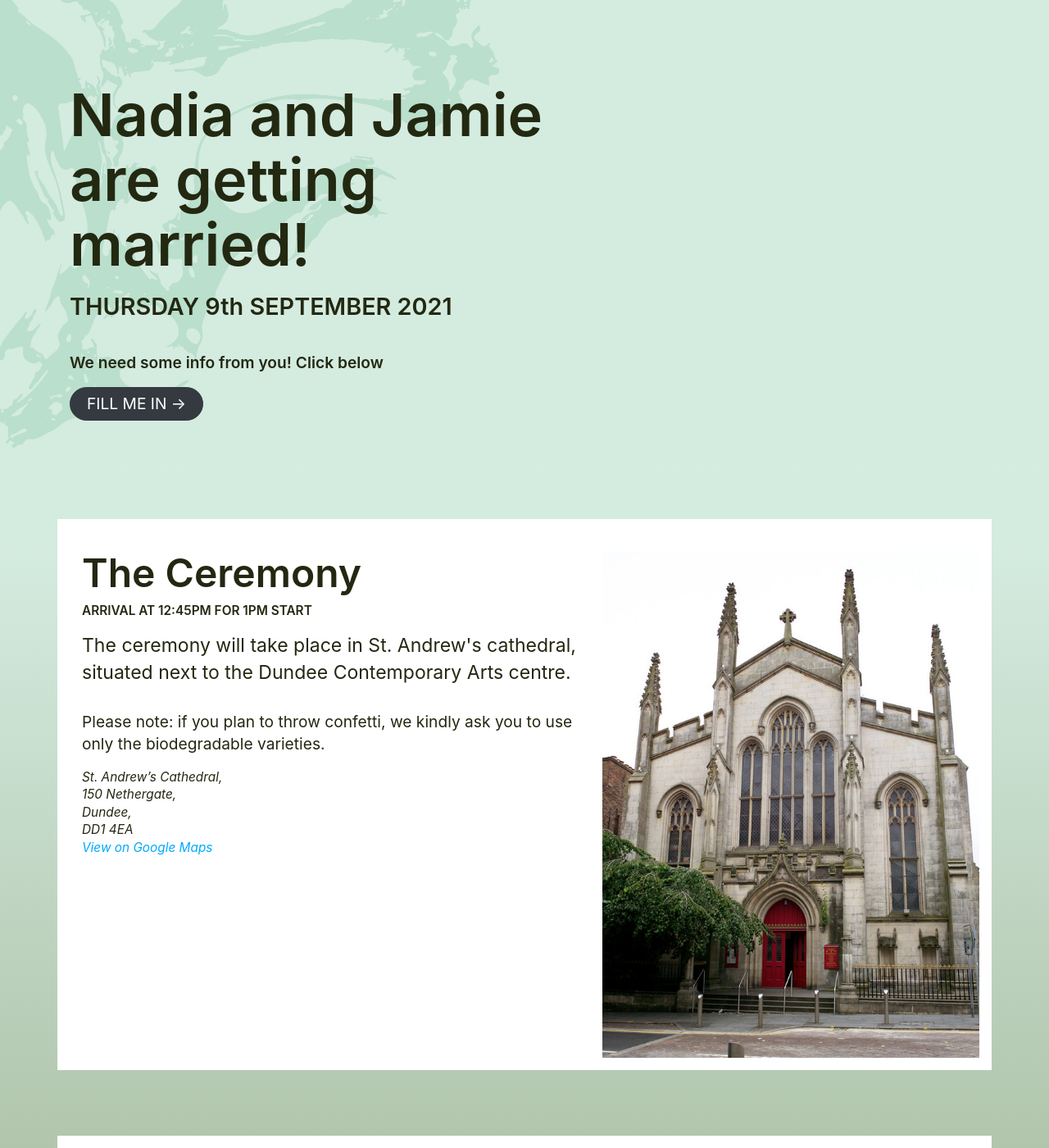
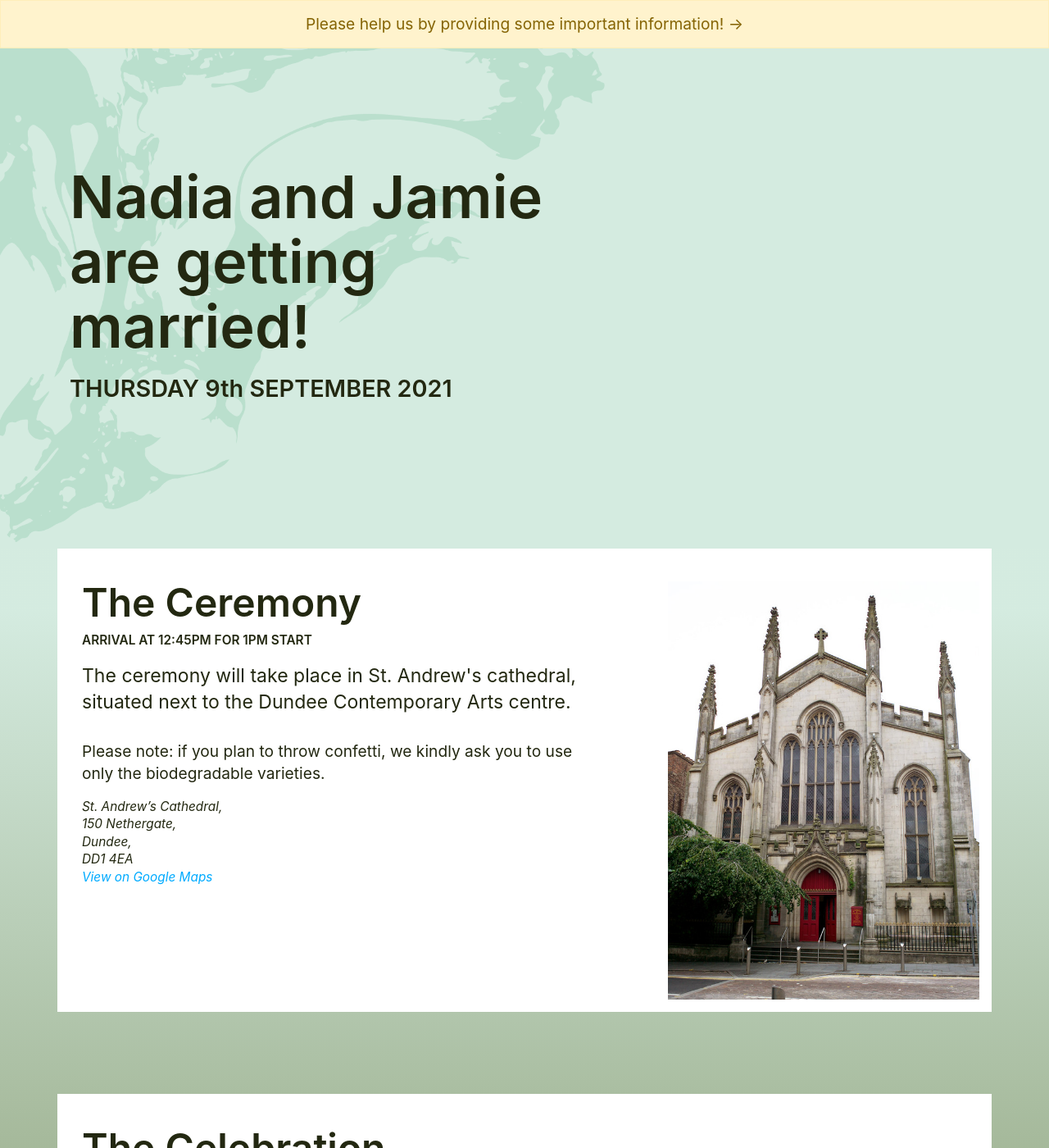
Before and after one commit to JamieRobertson/nadia-jamie, a Jekyll site: the page built from index.html, in a window 1280 px wide and 1400 px high. Shown: the whole window at 82% size. Built offline with Jekyll 4.4.1, drawn with Linux system fonts in a browser that asks for light colours; nearby versions of some CDN libraries; some web fonts are replaced; some of the changed text lies outside the part shown.

Commit message:
content edits : taxis + wording + link to questionnaire

```diff
--- a/_sass/_base.sass
+++ b/_sass/_base.sass
@@ -27,7 +27,7 @@
 // @import "./bootstrap-4.3.1/pagination"
 // @import "./bootstrap-4.3.1/badge"
 // @import "./bootstrap-4.3.1/jumbotron"
-// @import "./bootstrap-4.3.1/alert"
+@import "./bootstrap-4.3.1/alert"
 // @import "./bootstrap-4.3.1/progress"
 // @import "./bootstrap-4.3.1/media"
 @import "./bootstrap-4.3.1/list-group"
@@ -80,6 +80,15 @@
     background-position: left top
     background-size: auto 100%
     background-repeat: no-repeat
+    // @include media-breakpoint-up(md)
+    //     background-position: left 60px
+
+.sticky-header
+    @include media-breakpoint-up(md)
+        position: fixed
+        width: 100%
+        height: 60px
+        z-index: $zindex-fixed
 
 
 // .display-4
@@ -90,6 +99,12 @@
     background: -moz-linear-gradient(180deg, $mint 5%, $olive-grass 100%)
     background: -webkit-linear-gradient(180deg, $mint 5%, $olive-grass 100%)
     background: linear-gradient(180deg, $mint 5%, $olive-grass 100%)
+
+
+.bg-white-olive-gradient
+    background: -moz-linear-gradient(180deg, white 50%, $olive-grass 100%)
+    background: -webkit-linear-gradient(180deg, white 50%, $olive-grass 100%)
+    background: linear-gradient(180deg, white 50%, $olive-grass 100%)
 
 
 .bg-cream
@@ -104,9 +119,9 @@
     background-color: $pink-dark
 
 
-// .bg-olive
-//     background-color: $olive-dark
-//     color: $mint
+.bg-olive
+    background-color: $olive-grass
+    color: lighten($mint, 5%)
 
 
 .bg-cathedral, .bg-guardswell
@@ -149,6 +164,7 @@
     opacity: 1
     transition: opacity 0.3s
 
+
 .text-amendment
     display: inline-block
     background-image: url('/static/img/amendment.png')
@@ -161,3 +177,11 @@
         vertical-align: top
         display: inline-block
         transform: rotate(-10deg)
+
+
+.anchor-link
+    margin-top: -160px
+    margin-bottom: 160px
+    //::after
+    // content: ""
+    // display: block
--- a/_sass/_custom_variables.scss
+++ b/_sass/_custom_variables.scss
@@ -142,7 +142,7 @@
   60:  ((60 / $default-browser-rem-value) * 1rem),
   80:  ((80 / $default-browser-rem-value) * 1rem),
   100: ((100 / $default-browser-rem-value) * 1rem),
-  120: ((120 / $default-browser-rem-value) * 1rem)
+  120: ((160 / $default-browser-rem-value) * 1rem)  // 120px -> 160px
 );
 
 
--- a/index.html
+++ b/index.html
@@ -1,26 +1,31 @@
 ---
 layout: default
-body_class: bg-cream
 title: "Nadia and Jamie are getting married!"
 ---
 
-<div class="bg-header">
+<a href="{{ site.survey_url }}" target="_blank" class="sticky-header d-block text-decoration-none">
+    <div class="alert alert-warning text-center rounded-0 mb-0 p-0">
+        <div class="container-fluid py-15">
+            <p class="m-0 d-inline">Please help us by providing some important information! &rarr;</p>
+        </div>
+    </div>
+</a>
+
+<div class="bg-header py-40 pb-md-80">
     <section class="container">
-        <div class="row pt-100 pb-120 pb-md-0">
+        <div class="row py-120 pb-md-60">
             <div class="col-12 col-md-10 col-lg-7">
                 <h1 class="display-3 mb-20">Nadia and Jamie are getting married!</h1>
                 <p class="font-weight-bold">
                     <span class="text-uppercase h4 d-block mb-40">Thursday 9<span class="text-lowercase">th</span> September 2021</span>
                 </p>
-                <p class="font-weight-bold">We need some info from you! Click below</p>
-                <a href="{{ site.survey_url }}" target="_blank" class="btn btn-dark rounded-pill text-uppercase px-20 mb-40">Fill me in &rarr;</a>
             </div>
         </div>
     </section>
 </div>
 
 <section class="bg-olive-gradient">
-    <section class="container pt-sm-40 pt-md-80 pb-sm-40 pt-40 pb-md-40">
+    <section class="container pb-sm-40 pb-md-120">
 
         <div class="row pt-40 bg-white">
             <div class="col-md-12 col-lg-7 px-md-30 pb-30 pb-lg-40">
@@ -44,18 +49,15 @@
                 </p>
             </div>
             <div class="col-md-12 col-lg-5 px-0 d-lg-flex align-self-lg-stretch align-items-lg-end">
-                <div class="mb-xl-15 mr-xl-15">
-                    <img src="/static/img/dundee-cathedral-outside.jpg" class="d-block w-100 h-auto">
+                <div class="mb-xl-15 mr-xl-15 ml-md-auto">
+                    <img src="/static/img/dundee-cathedral-outside.jpg" class="d-block w-100 h-auto" style="max-width: 380px;">
                 </div>
             </div>
         </div>
 
-        <div class="row bg-white pt-40 mt-40 mt-md-80">
+        <div class="row bg-white pt-40 mt-40 mt-md-100">
             <div class="col-12 px-md-30">
                 <h2 class="h1">The Celebration</h2>
-                <p class="text-uppercase font-weight-bold small">
-                    Arrival at 12:45pm for 1pm start
-                </p>
                 <p class="text-lg">
                     The celebration will be at <a href="https://www.instagram.com/guardswellfarm/" target="_blank">Guardswell Farm</a> &ndash; <br class="d-none d-lg-block"> a 150 acre grassland farm, with panoramic views across Perthshire.
                 </p>
@@ -91,10 +92,12 @@
             </div>
         </div>
     </section>
+</section>
 
-    <section class="container pt-sm-40 pt-md-80 pb-sm-40 pt-40 pb-md-120">
-        <div class="row align-items-center bg-white">
-            <div class="col-md-12 col-lg-7 py-30 p-md-30 pb-lg-40 pt-lg-15">
+
+<section class="container">
+    <div class="row align-items-center py-120">
+        <div class="col-md-12 col-lg-7">
             <h4>Dress code</h4>
             <p>
                 Scottish summer wedding, with suits or kilts for the men. Wear whatever makes you feel happy and comfortable.
@@ -106,24 +109,23 @@
             </p>
 
             <p>
-                    There will be a vegetarian or a meaty option, so please <a href="{{ site.survey_url }}" target="_blank">let us know using ths form</a> which one you prefer.
-                    <span class="font-weight-bold">If you have any specific allergies or dietary requirements that we should be aware of please also let us know using <a href="{{ site.survey_url }}" target="_blank">the same form</a>.</span>
+                Please fill in your dietary requirements <a href="{{ site.survey_url }}" target="_blank">on this form</a>.
             </p>
         </div>
-            <div class="col-md-12 col-lg-5 px-0 d-lg-flex align-self-lg-stretch">
-                <div class="d-block d-md-none overflow-hidden" style="height: 320px;">
+        <div class="col-md-12 col-lg-5 d-lg-flex align-self-lg-stretch">
+            <div class="d-block d-lg-none overflow-hidden" style="height: 320px;">
                 <img src="/static/img/guardswell-4.png" class="d-block w-100 h-auto">
             </div>
-                <div class="d-none d-md-block">
-                    <img src="/static/img/guardswell-4.png" class="d-block w-100 h-auto">
+            <div class="d-none d-lg-block ml-auto">
+                <img src="/static/img/guardswell-4.png" style="max-width: 400px;" class="d-block w-100 h-auto">
             </div>
         </div>
     </div>
 </section>
-</section>
 
 
-<div class="bg-white">
+<div class="bg-olive p-5"></div>
+
 <section class="container">
     <div class="row py-120">
         <div class="col-12">
@@ -137,14 +139,12 @@
                 <b>Dundee airport</b>: <br>
                 Fly direct from London City Airport on Loganair.
             </p>
-
             <p>
                 <b>Glasgow airport</b>: <br>
                 Fly direct from London Stansted, Gatwick or Heathrow.
                 <br>
                 <em>Distance by car from Glasgow airport to Dundee: 150km (approx 1 hr 40 mins)</em>
             </p>
-
             <p>
                 <b>Edinburgh airport</b>: <br>
                 Best option for guests from Sweden, Served by Norwegian &amp; SAS. Many flight options from London &amp; other international destinations.
@@ -152,26 +152,47 @@
                 <em>Distance by car from Edinburgh airport to Dundee: 98km (approx 1 hr 10 mins)</em>
             </p>
 
+            <br>
+
             <h4>Trains &amp; buses</h4>
             <p>
                 There are trains to Dundee and Perth from London King’s Cross.
                 <br>
                 There are regular train and bus services to Perth and Dundee from both Edinburgh and Glasgow.
             </p>
+
+            <br>
+
+            <div id="local-taxis" class="anchor-link"></div>
+
+            <h4>Local taxis</h4>
+            <p>Taxis recommended by Guardswell Farm:</p>
+            <ul>
+                <li>Errol Taxi: 07534300285 / 01821670345</li>
+                <li>Carse Shuttle: 01828686666</li>
+                <li>Inchture Travel: 07814626300</li>
+                <li>Perth Private Hire: 01738592468</li>
+                <li>Perth Radio Taxis: 07879331126</li>
+                <li>Thistle Taxis Perth: 01738441122</li>
+                <li>A&B Taxis Perth: 01738622221</li>
+                <li>Tay Taxis Dundee: 01382450450</li>
+                <li>Dundee Taxis: 01382500555</li>
+            </ul>
         </div>
     </div>
 </section>
-</div>
+
+
+<div class="bg-olive p-5"></div>
 
 
 <section class="container">
     <div class="row py-120">
         <div class="col-12 col-md-8">
             <h3>Accommodation</h3>
-            <p>
+            <p class="font-italic">
                 We recommend staying in Dundee, Perth or in an AirBnB in the surrounding area.
-                <!-- We will advise on transport options nearer to the wedding date. <br> --> <br>
-                <em>Please mention Guardswell Farm when booking the options below.</em>
+                <br>Please mention Guardswell Farm when booking the options below.
             </p>
 
             <br>
@@ -248,7 +269,10 @@
 </section>
 
 
-<div class="bg-white">
+<div class="bg-olive p-5"></div>
+
+
+<div class="bg-white-olive-gradient">
     <section class="container">
         <div class="row py-120">
             <div class="col-12 col-md-8">
@@ -261,6 +285,8 @@
                 </p>
                 <div class="py-30"></div>
 
+
+                <!--
                 <h3>Gift List</h3>
                 <p>
                     We don't expect a wedding gift but if you would like to give us something, we have made a gift list where you can also make a contribution to our honeymoon or make a donation to selected charities.
@@ -269,21 +295,21 @@
                     <a href="{{ site.gift_list_url }}" target="_blank">See our gift list here &rarr;</a>
                 </p>
                 <div class="py-30"></div>
+                -->
 
                 <h3>Day after drinks</h3>
                 <p>
                     Let's continue the party! Join us the day after from 12:30 at <a href="{{site.cairdhall_url}}">Caird Hall</a> for a Bloody Mary or two.
                 </p>
-
-                <!-- <h3>Other Information</h3> -->
-                <!-- <p>Due to venue capacity restrictions, unfortunately we cannot welcome young guests, except newborns. We hope you understand.</p> -->
             </div>
         </div>
     </section>
 
+    <div class="container">
         <iframe src="https://www.google.com/maps/d/u/0/embed?mid=1H7qaB5AxBsagY4TTHvt8XX5JfBfM6jUN" class="w-100 d-block border-0" loading="lazy" allowfullscreen height="480"></iframe>
+    </div>
+</div>
 
-</div>
 
 <div class="py-0 py-md-80">
     <section class="container">
@@ -309,20 +335,20 @@
     <img src="/static/img/placeholder.png" data-src="/static/img/nadia_jamie_02.jpg" class="lazyload grid-img">
     <noscript><img src="/static/img/nadia_jamie_02.jpg" class="grid-img"></noscript>
 
-    <img src="/static/img/placeholder.png" data-src="/static/img/nadia_jamie_03.jpg" class="lazyload grid-img">
-    <noscript><img src="/static/img/nadia_jamie_03.jpg" class="grid-img"></noscript>
+    <!-- <img src="/static/img/placeholder.png" data-src="/static/img/nadia_jamie_03.jpg" class="lazyload grid-img"> -->
+    <!-- <noscript><img src="/static/img/nadia_jamie_03.jpg" class="grid-img"></noscript> -->
 
-    <img src="/static/img/placeholder.png" data-src="/static/img/nadia_jamie_04.jpg" class="lazyload grid-img">
-    <noscript><img src="/static/img/nadia_jamie_04.jpg" class="grid-img"></noscript>
+    <!-- <img src="/static/img/placeholder.png" data-src="/static/img/nadia_jamie_04.jpg" class="lazyload grid-img"> -->
+    <!-- <noscript><img src="/static/img/nadia_jamie_04.jpg" class="grid-img"></noscript> -->
 
-    <img src="/static/img/placeholder.png" data-src="/static/img/nadia_jamie_05.jpg" class="lazyload grid-img">
-    <noscript><img src="/static/img/nadia_jamie_05.jpg" class="grid-img"></noscript>
+    <!-- <img src="/static/img/placeholder.png" data-src="/static/img/nadia_jamie_05.jpg" class="lazyload grid-img"> -->
+    <!-- <noscript><img src="/static/img/nadia_jamie_05.jpg" class="grid-img"></noscript> -->
 
-    <img src="/static/img/placeholder.png" data-src="/static/img/nadia_jamie_06.jpg" class="lazyload grid-img">
-    <noscript><img src="/static/img/nadia_jamie_06.jpg" class="grid-img"></noscript>
+    <!-- <img src="/static/img/placeholder.png" data-src="/static/img/nadia_jamie_06.jpg" class="lazyload grid-img"> -->
+    <!-- <noscript><img src="/static/img/nadia_jamie_06.jpg" class="grid-img"></noscript> -->
 
-    <img src="/static/img/placeholder.png" data-src="/static/img/nadia_jamie_07.jpg" class="lazyload grid-img">
-    <noscript><img src="/static/img/nadia_jamie_07.jpg" class="grid-img"></noscript>
+    <!-- <img src="/static/img/placeholder.png" data-src="/static/img/nadia_jamie_07.jpg" class="lazyload grid-img"> -->
+    <!-- <noscript><img src="/static/img/nadia_jamie_07.jpg" class="grid-img"></noscript> -->
 
     <img src="/static/img/placeholder.png" data-src="/static/img/nadia_jamie_08.jpg" class="lazyload grid-img">
     <noscript><img src="/static/img/nadia_jamie_08.jpg" class="grid-img"></noscript>
@@ -330,12 +356,12 @@
     <img src="/static/img/placeholder.png" data-src="/static/img/nadia_jamie_09.jpg" class="lazyload grid-img">
     <noscript><img src="/static/img/nadia_jamie_09.jpg" class="grid-img"></noscript>
 
-    <img src="/static/img/placeholder.png" data-src="/static/img/nadia_jamie_10.jpg" class="lazyload grid-img">
-    <noscript><img src="/static/img/nadia_jamie_10.jpg" class="grid-img"></noscript>
+    <!-- <img src="/static/img/placeholder.png" data-src="/static/img/nadia_jamie_10.jpg" class="lazyload grid-img"> -->
+    <!-- <noscript><img src="/static/img/nadia_jamie_10.jpg" class="grid-img"></noscript> -->
 
-    <img src="/static/img/placeholder.png" data-src="/static/img/nadia_jamie_11.jpg" class="lazyload grid-img">
-    <noscript><img src="/static/img/nadia_jamie_11.jpg" class="grid-img"></noscript>
+    <!-- <img src="/static/img/placeholder.png" data-src="/static/img/nadia_jamie_11.jpg" class="lazyload grid-img"> -->
+    <!-- <noscript><img src="/static/img/nadia_jamie_11.jpg" class="grid-img"></noscript> -->
 
-    <img src="/static/img/placeholder.png" data-src="/static/img/nadia_jamie_12.jpg" class="lazyload grid-img">
-    <noscript><img src="/static/img/nadia_jamie_12.jpg" class="grid-img"></noscript>
+    <!-- <img src="/static/img/placeholder.png" data-src="/static/img/nadia_jamie_12.jpg" class="lazyload grid-img"> -->
+    <!-- <noscript><img src="/static/img/nadia_jamie_12.jpg" class="grid-img"></noscript> -->
 </div>
```
Also changed, not shown: other parts of index.html (+2 -3 lines). Lines whose indentation alone changed are shown as unchanged.
